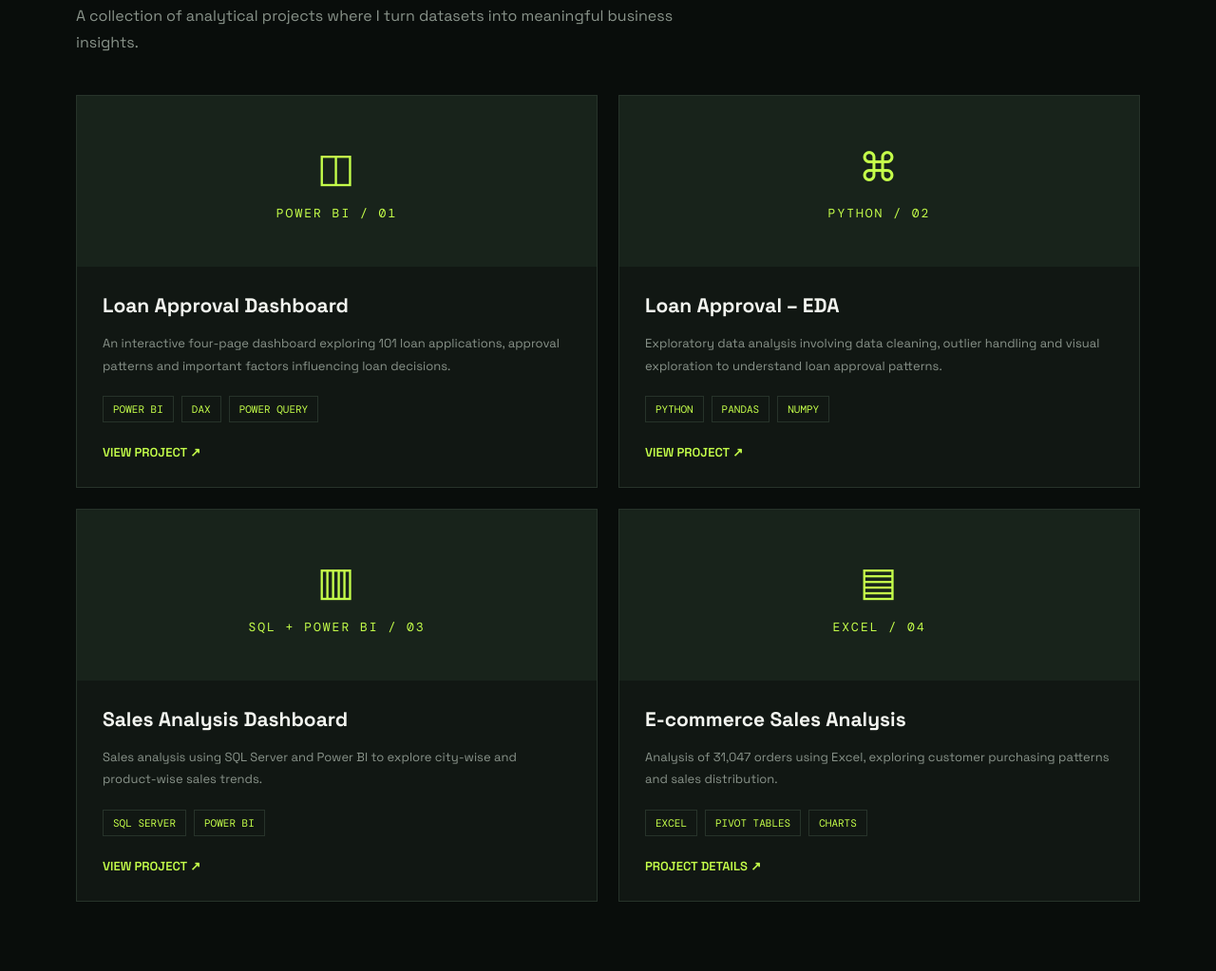
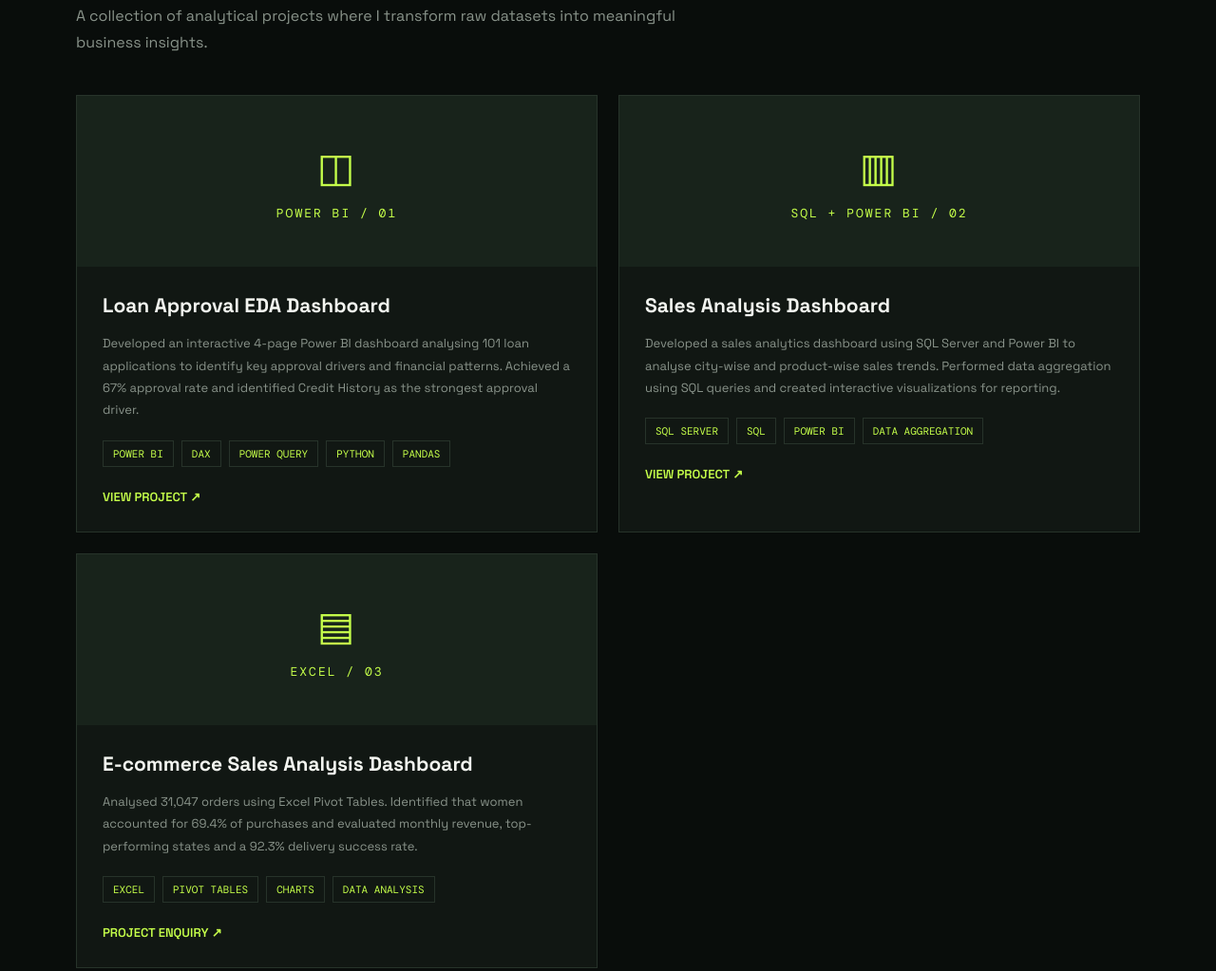
Before and after one commit to Mybharath18/mybharath18.github.io, a plain HTML site: page index.html in a window 1280 px wide. Shown: the part 2148-3171 px from the top of the page at 95% size. Drawn offline with nearby package versions, Linux system fonts and the light colour scheme.

Commit message:
Update index.html

```diff
--- a/index.html
+++ b/index.html
@@ -574,35 +574,47 @@ footer {
 <!-- PROJECTS -->
 
 <section id="projects">
+
   <div class="container">
+
     <div class="section-label">03 / SELECTED WORK</div>
+
     <h2 class="section-title">Projects & explorations.</h2>
 
     <p class="section-description">
-      A collection of analytical projects where I turn
-      datasets into meaningful business insights.
+      A collection of analytical projects where I transform
+      raw datasets into meaningful business insights.
     </p>
 
     <div class="projects-grid">
 
+      <!-- PROJECT 01 : LOAN APPROVAL -->
+
       <article class="project-card reveal">
+
         <div class="project-visual">
           <div class="visual-icon">◫</div>
           POWER BI / 01
         </div>
 
         <div class="project-content">
-          <h3>Loan Approval Dashboard</h3>
+
+          <h3>Loan Approval EDA Dashboard</h3>
+
           <p>
-            An interactive four-page dashboard exploring
-            101 loan applications, approval patterns and
-            important factors influencing loan decisions.
+            Developed an interactive 4-page Power BI dashboard
+            analysing 101 loan applications to identify key
+            approval drivers and financial patterns.
+            Achieved a 67% approval rate and identified
+            Credit History as the strongest approval driver.
           </p>
 
           <div class="tech">
             <span>POWER BI</span>
             <span>DAX</span>
             <span>POWER QUERY</span>
+            <span>PYTHON</span>
+            <span>PANDAS</span>
           </div>
 
           <a class="project-link"
@@ -610,54 +622,38 @@ footer {
              target="_blank" rel="noopener noreferrer">
              VIEW PROJECT ↗
           </a>
+
         </div>
+
       </article>
 
+
+      <!-- PROJECT 02 : SALES ANALYSIS -->
+
       <article class="project-card reveal">
+
         <div class="project-visual">
-          <div class="visual-icon">⌘</div>
-          PYTHON / 02
+          <div class="visual-icon">▥</div>
+          SQL + POWER BI / 02
         </div>
 
         <div class="project-content">
-          <h3>Loan Approval – EDA</h3>
+
+          <h3>Sales Analysis Dashboard</h3>
+
           <p>
-            Exploratory data analysis involving data cleaning,
-            outlier handling and visual exploration to
-            understand loan approval patterns.
-          </p>
-
-          <div class="tech">
-            <span>PYTHON</span>
-            <span>PANDAS</span>
-            <span>NUMPY</span>
-          </div>
-
-          <a class="project-link"
-             href="https://github.com/Mybharath18/EDA-Loan-Approval-Dashboard"
-             target="_blank" rel="noopener noreferrer">
-             VIEW PROJECT ↗
-          </a>
-        </div>
-      </article>
-
-      <article class="project-card reveal">
-        <div class="project-visual">
-          <div class="visual-icon">▥</div>
-          SQL + POWER BI / 03
-        </div>
-
-        <div class="project-content">
-          <h3>Sales Analysis Dashboard</h3>
-          <p>
-            Sales analysis using SQL Server and Power BI
-            to explore city-wise and product-wise
-            sales trends.
+            Developed a sales analytics dashboard using
+            SQL Server and Power BI to analyse city-wise
+            and product-wise sales trends. Performed data
+            aggregation using SQL queries and created
+            interactive visualizations for reporting.
           </p>
 
           <div class="tech">
             <span>SQL SERVER</span>
+            <span>SQL</span>
             <span>POWER BI</span>
+            <span>DATA AGGREGATION</span>
           </div>
 
           <a class="project-link"
@@ -665,37 +661,53 @@ footer {
              target="_blank" rel="noopener noreferrer">
              VIEW PROJECT ↗
           </a>
+
         </div>
+
       </article>
 
+
+      <!-- PROJECT 03 : E-COMMERCE -->
+
       <article class="project-card reveal">
+
         <div class="project-visual">
           <div class="visual-icon">▤</div>
-          EXCEL / 04
+          EXCEL / 03
         </div>
 
         <div class="project-content">
-          <h3>E-commerce Sales Analysis</h3>
+
+          <h3>E-commerce Sales Analysis Dashboard</h3>
+
           <p>
-            Analysis of 31,047 orders using Excel,
-            exploring customer purchasing patterns
-            and sales distribution.
+            Analysed 31,047 orders using Excel Pivot Tables.
+            Identified that women accounted for 69.4% of
+            purchases and evaluated monthly revenue,
+            top-performing states and a 92.3% delivery
+            success rate.
           </p>
 
           <div class="tech">
             <span>EXCEL</span>
             <span>PIVOT TABLES</span>
             <span>CHARTS</span>
+            <span>DATA ANALYSIS</span>
           </div>
 
-          <a class="project-link" href="#contact">
-             PROJECT DETAILS ↗
+          <a class="project-link"
+             href="mailto:kbharath5588@gmail.com?subject=E-commerce%20Sales%20Analysis%20Project">
+             PROJECT ENQUIRY ↗
           </a>
+
         </div>
+
       </article>
 
     </div>
+
   </div>
+
 </section>
 
 <!-- EDUCATION -->
```
